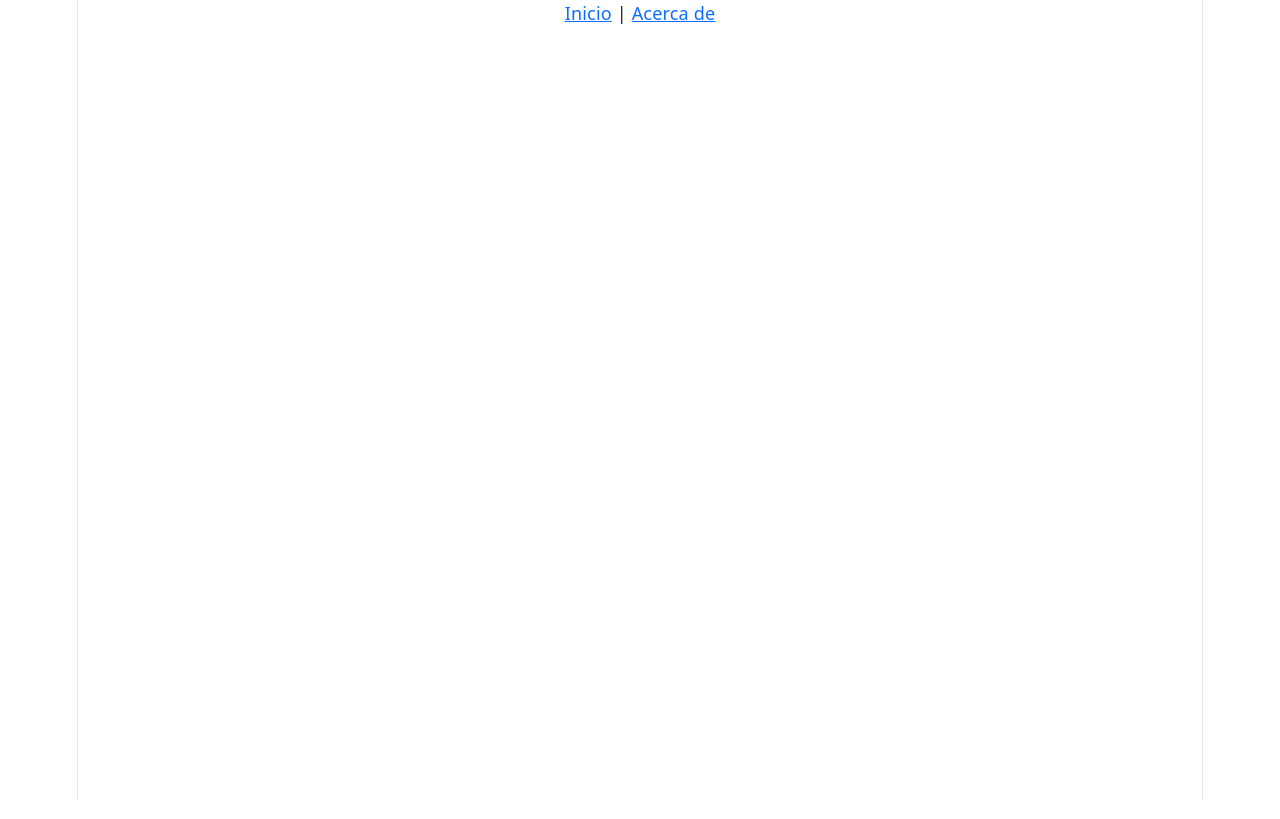
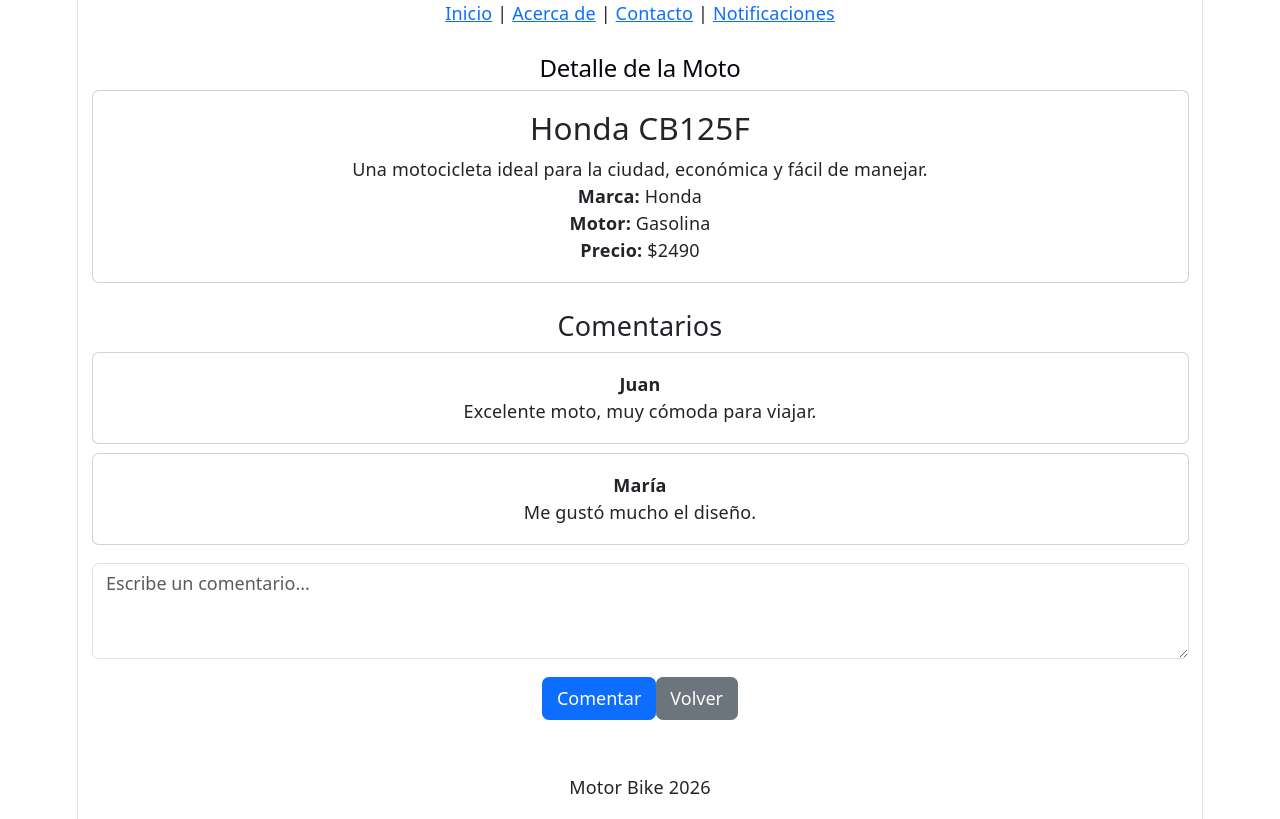
Before and after one commit to Romeorobles/Motor-Biker, a React (Vite) app: page /detalle in a window 1280 px wide. Before the commit this address had no page. Built offline with nearby package versions, Linux system fonts and the light colour scheme; the HTML template or start-up script is replaced by a standard one.

Commit message:
Comentarios, contacto y notificaciones

```diff
--- a/src/App.tsx
+++ b/src/App.tsx
@@ -2,6 +2,9 @@
 import Home from './pages/Home'
 import About from './pages/About'
 import './App.css'
+import MotoDetalle from './pages/MotoDetalle'
+import Contacto from './pages/Contacto'
+import Notificaciones from './pages/Notificaciones'
 
 function App() {
   return (
@@ -10,11 +13,22 @@
         <Link to="/">Inicio</Link>
         {' | '}
         <Link to="/about">Acerca de</Link>
+        {' | '}
+        <Link to="/contacto">Contacto</Link>
+        {' | '}
+        <Link to="/notificaciones">Notificaciones</Link>
       </nav>
       <Routes>
         <Route path="/" element={<Home />} />
         <Route path="/about" element={<About />} />
+        <Route path="/detalle" element={<MotoDetalle />} />
+        <Route path="/contacto" element={<Contacto />} />
+        <Route path="/notificaciones" element={<Notificaciones />} />
       </Routes>
+
+      <footer className="text-center mt-5 mb-3">
+        Motor Bike 2026
+      </footer>
     </>
   )
 }
--- /dev/null
+++ b/src/pages/Contacto.tsx
@@ -0,0 +1,41 @@
+function Contacto() {
+
+  const enviarMensaje = () => {
+    alert("Mensaje enviado");
+  };
+
+  return (
+    <div className="container mt-4">
+
+      <h2>Contacto</h2>
+
+      <input
+        type="text"
+        className="form-control mb-3"
+        placeholder="Nombre"
+      />
+
+      <input
+        type="email"
+        className="form-control mb-3"
+        placeholder="Correo electrónico"
+      />
+
+      <textarea
+        className="form-control mb-3"
+        rows={4}
+        placeholder="Escribe tu mensaje"
+      ></textarea>
+
+      <button
+        className="btn btn-primary"
+        onClick={enviarMensaje}
+      >
+        Enviar
+      </button>
+
+    </div>
+  );
+}
+
+export default Contacto;
--- a/src/pages/Home.tsx
+++ b/src/pages/Home.tsx
@@ -1,4 +1,6 @@
 import { useState } from 'react'
+import { Link } from 'react-router-dom'
+
 import honda from '../assets/motos/honda.jpg'
 import yamaha from '../assets/motos/yamaha.jpg'
 import suzuki from '../assets/motos/suzuki.jpg'
@@ -125,9 +127,9 @@
                 <p>Motor: {moto.motor}</p>
                 <p>Precio: ${moto.precio}</p>
 
-                <button className="btn btn-primary">
+                <Link to="/detalle" className="btn btn-primary">
                   Ver detalle
-                </button>
+                </Link>
               </div>
             </div>
           </div>
--- /dev/null
+++ b/src/pages/MotoDetalle.tsx
@@ -0,0 +1,92 @@
+import { useState } from "react";
+
+function MotoDetalle() {
+  const [comentario, setComentario] = useState("");
+
+  const comentarios = [
+    {
+      id: 1,
+      usuario: "Juan",
+      contenido: "Excelente moto, muy cómoda para viajar.",
+    },
+    {
+      id: 2,
+      usuario: "María",
+      contenido: "Me gustó mucho el diseño.",
+    },
+  ];
+
+  const enviarComentario = () => {
+    if (comentario.trim() === "") {
+      alert("Escribe un comentario");
+      return;
+    }
+
+    alert("Comentario enviado");
+    setComentario("");
+  };
+
+  return (
+    <div className="container mt-4">
+      <h2>Detalle de la Moto</h2>
+
+      <div className="card mb-4">
+        <div className="card-body">
+          <h3>Honda CB125F</h3>
+
+          <p>
+            Una motocicleta ideal para la ciudad, económica y fácil de manejar.
+          </p>
+
+          <p>
+            <strong>Marca:</strong> Honda
+          </p>
+
+          <p>
+            <strong>Motor:</strong> Gasolina
+          </p>
+
+          <p>
+            <strong>Precio:</strong> $2490
+          </p>
+        </div>
+      </div>
+
+      <h4>Comentarios</h4>
+
+      {comentarios.map((item) => (
+        <div key={item.id} className="card mb-2">
+          <div className="card-body">
+            <strong>{item.usuario}</strong>
+            <p>{item.contenido}</p>
+          </div>
+        </div>
+      ))}
+
+      <textarea
+        className="form-control mt-3"
+        rows={3}
+        placeholder="Escribe un comentario..."
+        value={comentario}
+        onChange={(e) => setComentario(e.target.value)}
+      ></textarea>
+
+      <button
+        className="btn btn-primary mt-3"
+        onClick={enviarComentario}
+      >
+        Comentar
+      </button>
+
+      <button
+        className="btn btn-secondary mt-3"
+        onClick={() => window.history.back()}
+        >
+    Volver
+    </button>
+
+    </div>
+  );
+}
+
+export default MotoDetalle;
--- /dev/null
+++ b/src/pages/Notificaciones.tsx
@@ -0,0 +1,25 @@
+function Notificaciones() {
+  return (
+    <div className="container mt-4">
+
+      <h2>Notificaciones</h2>
+
+      <div className="card mb-3">
+        <div className="card-body">
+          <h5>Reserva realizada</h5>
+          <p>Tu reserva fue enviada correctamente.</p>
+        </div>
+      </div>
+
+      <div className="card mb-3">
+        <div className="card-body">
+          <h5>Nueva motocicleta</h5>
+          <p>Ya está disponible una nueva moto.</p>
+        </div>
+      </div>
+
+    </div>
+  );
+}
+
+export default Notificaciones;
```
